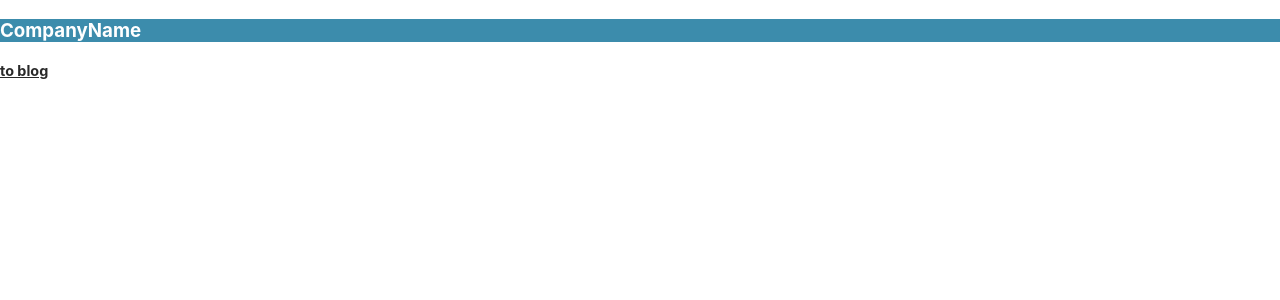
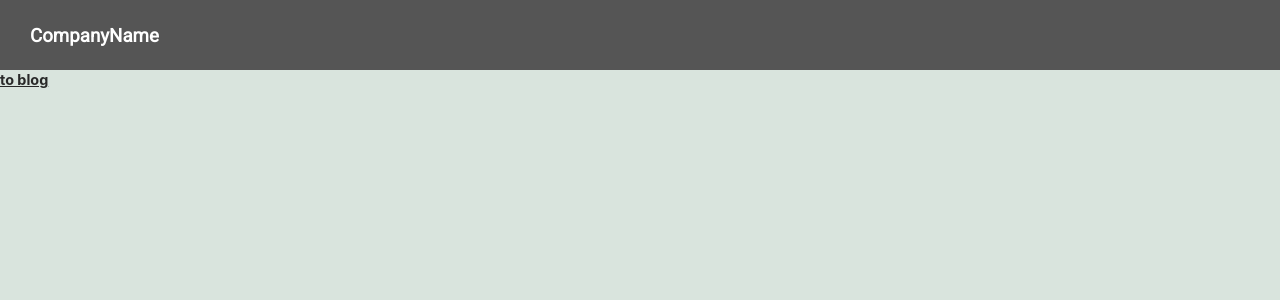
Before and after one commit to RenatoCesarF/back-to-pixels, a Next.js app: page / in a window 1280 px wide. Shown: the top 300 px of the page. Built offline with nearby package versions, Linux system fonts and the light colour scheme.

Commit message:
:lipstick: Improve style color architecture

```diff
--- a/components/header.tsx
+++ b/components/header.tsx
@@ -1,5 +1,6 @@
 import { Component } from "react";
 import Link from  'next/link'
+import MenuOption from "./MenuOption";
 
 export default function Header() {
     return(
@@ -8,6 +9,11 @@ export default function Header() {
                 <Link href="/" passHref>
                     <h3>CompanyName</h3>
                 </Link>
+                {/* <div className="heade-menu">
+                    <h4>Option 1</h4>
+                    <h4>Option 2</h4>
+                    <h4>Option 3</h4>
+                </div> */}
             </div>
         </header>
     )
--- a/pages/blog.tsx
+++ b/pages/blog.tsx
@@ -17,7 +17,7 @@ export default function BlogPage(posts:PostList ){
             <style jsx global>
                 {globalStyles}
             </style>
-            <h1>Posts</h1>
+            <h1 className="page-title">Posts</h1>
             <div className='posts-grid'>
             {
               posts.posts.map((post: Post, index: number) =>(
--- a/pages/blog/[slug].tsx
+++ b/pages/blog/[slug].tsx
@@ -8,7 +8,9 @@ import ReactMarkdown from 'react-markdown';
 import {Prism as SyntaxHighlighter} from 'react-syntax-highlighter';
 import {darcula,a11yDark,atomDark,dracula} from 'react-syntax-highlighter/dist/cjs/styles/prism';
 
+import CustomButton, {ButtonIcon} from '../../components/CustomButton';
 import globalStyles from '../../styles/post.styles';
+import { useRouter } from 'next/router';
 
 interface IPost{post: Post};
 type Params = {slug: string};
@@ -34,6 +36,7 @@ const getCodeTheme = (name: string) => {
 }
 
 const PostPage: React.FC<IPost> = ({post}: IPost) => {
+    const router = useRouter()
     const hasCoverImage:boolean = post.cover_image != undefined || post.cover_image != null;
     const codeTheme: string = getCodeTheme(post.code_theme);
     return(
@@ -43,6 +46,7 @@ const PostPage: React.FC<IPost> = ({post}: IPost) => {
             </style>
             <section className='post-section'>
                 <div className='post-container'>
+                <CustomButton text='Button Test' icon={ButtonIcon.arrowBack} onClick={() => {router.back()}}/>
 
                 {
                     hasCoverImage ?
--- a/styles/globals.css
+++ b/styles/globals.css
@@ -1,17 +1,31 @@
-@import url('https://fonts.googleapis.com/css2?family=Nunito:wght@300;500&display=swap');
-@import url('https://fonts.googleapis.com/css2?family=Mukta:wght@500&display=swap');
 @import url('https://fonts.googleapis.com/css2?family=Open+Sans:wght@500&display=swap');
-@import url('https://fonts.googleapis.com/css2?family=Inconsolata:wght@500&display=swap');
-@import url('https://fonts.googleapis.com/css2?family=Roboto:wght@500&display=swap');
+@import url('https://fonts.googleapis.com/css2?family=Roboto:wght@400&display=swap');
 
 @import url('https://fonts.googleapis.com/css2?family=Source+Code+Pro:wght@500&family=Source+Sans+Pro:wght@600&display=swap');
 @import url('https://fonts.googleapis.com/css2?family=Source+Code+Pro:wght@500&display=swap');
+
+:root{
+  --button-font: '';
+  --card-border-color: none;
+  --card-text-color: #2d2d2d;
+  --background-color: #D9E4DD;/* rgb(243, 243, 243);*/
+  --main-color: #555555;
+  --secondary-color: #CDC9C3;
+  --page-title-color: #555555;
+  --button-text-color: #fff;
+  --button-color: #D3E0EA;
+  --shadow-color: #333333c4;
+  --main-font-color: #FFEFEF;
+  --code-background-color: #747373;
+  --code-color: rgb(255, 255, 255);
+}
+
 html,
 body {
   padding: 0;
   margin: 0;
-  font-family: -apple-system, BlinkMacSystemFont, Segoe UI, Roboto, Oxygen,
-    Ubuntu, Cantarell, Fira Sans, Droid Sans, Helvetica Neue, sans-serif;
+  background-color: var(--background-color);
+  font-family: 'Roboto', sans-serif;
 }
 
 *{
@@ -19,14 +33,14 @@ body {
 }
 
 
-:root{
-  --button-font: '';
-  --theme-color: white;
-  --main-color: #3c8cac;
-  --code-background-color: #747373;
-  --code-color: rgb(255, 255, 255);
-  --button-text-color: rgb(253, 253, 253);
-  --button-color: rgb(173, 173, 173);
+.page-title{
+  color: var(--page-title-color);
+  margin-top: 1rem;
+  margin-left: 1.6rem;
+  padding-left: 0.6rem;
+  border-bottom: solid  7px;
+  border-left: solid 7px;
+  width: 7rem;
 }
 .img-fit{
   object-fit: cover;
@@ -44,7 +58,10 @@ body {
   top: 50%;
   left: 50%;
   transform: translate(-50%, -50%);
-  text-align: center;
+  text-align: left;
+   /*  */
+  margin-top: 100vh;
+  overflow: scroll;
 }
 
 
@@ -91,8 +108,8 @@ p {
   margin-block-end: 1em;
   margin-inline-start: 0px;
   margin-inline-end: 0px;
-  font-family: 'Nunito', sans-serif;
   font-size: 1em;
+  font-family: 'Roboto', sans-serif;
   line-height: 1.4em;
 }
 a{
@@ -107,8 +124,19 @@ a{
 header {
   background-color: var(--main-color);
   color: #fff;
-  display: block;
   width: 100%;
+  display: inline-flexbox;
+  top: 0px;
   max-width: 100vw;
-  margin-top:  0px;
+  height: 70px;
+  justify-content: space-between;
+
+  margin-top: 0px;
 }
+h3{
+  /* margin: 20px 0px 0px 40px; */
+  margin: 0px;
+  padding-top: 25px;
+  padding-left: 30px;
+
+}
--- a/styles/post.styles.js
+++ b/styles/post.styles.js
@@ -10,6 +10,7 @@ export default css.global`
   .post-cover-div{
     background-color: var(--main-color);
     height: 100%;
+    margin-top: 1rem;
     line-height: 100px;
     text-align: center;
   }
```
Also changed, not shown: components/MenuOption.tsx (added, +12 -0 lines), pages/404.tsx (+14 -2 lines), posts/01022022.md (+3 -2 lines), posts/01042022.md (+6 -10 lines), posts/test3.md (+1 -1 lines), styles/CustomButton.styles.js (+5 -2 lines), styles/blog.styles.js (+18 -8 lines).
